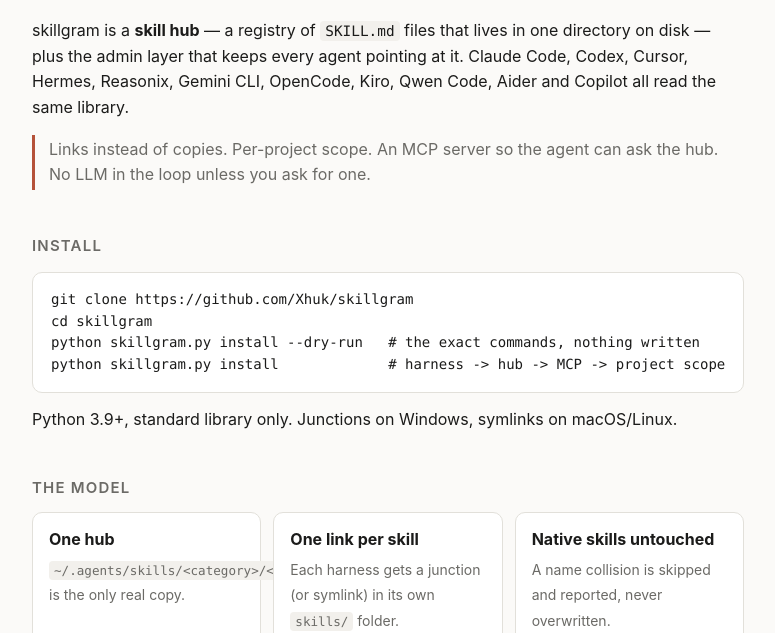
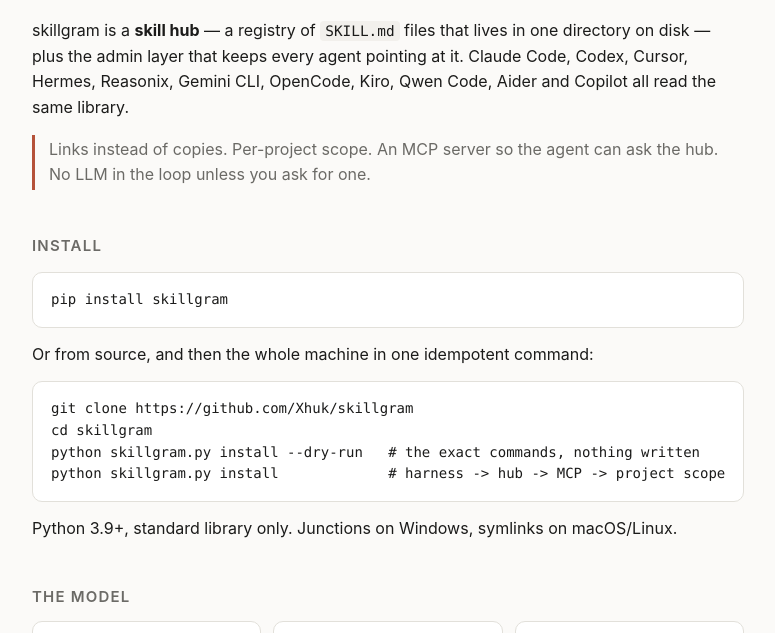
Before and after one commit to Xhuk/skillgram, a plain HTML site: page docs/index.html in a window 1280 px wide. Shown: the part 158-791 px from the top of the page, without its empty margins (252-1027 px from the left). Drawn offline with Linux system fonts and the light colour scheme.

Commit message:
publish: skillgram 1.2.0 is on PyPI, so the docs finally say pip install
The release workflow uploaded 1.2.0 (wheel, 52 KB) after two metadata fixes; `pip install
skillgram` and `pip download skillgram` both work now. README and the landing page advertise the
pip path instead of "clone, because PyPI would fail", the PyPI badge is in the header, and the
changelog records the two traps (PEP 639 license metadata; a classifier that does not exist in
the Trove list, which PyPI reports as a bare 400 that only `twine --verbose` decodes).

```diff
--- a/docs/index.html
+++ b/docs/index.html
@@ -86,6 +86,8 @@
   the hub. No LLM in the loop unless you ask for one.</p>
 
   <h2>Install</h2>
+<pre><code>pip install skillgram</code></pre>
+  <p>Or from source, and then the whole machine in one idempotent command:</p>
 <pre><code>git clone https://github.com/Xhuk/skillgram
 cd skillgram
 python skillgram.py install --dry-run   # the exact commands, nothing written
```
Also changed, not shown: 2 other files.
